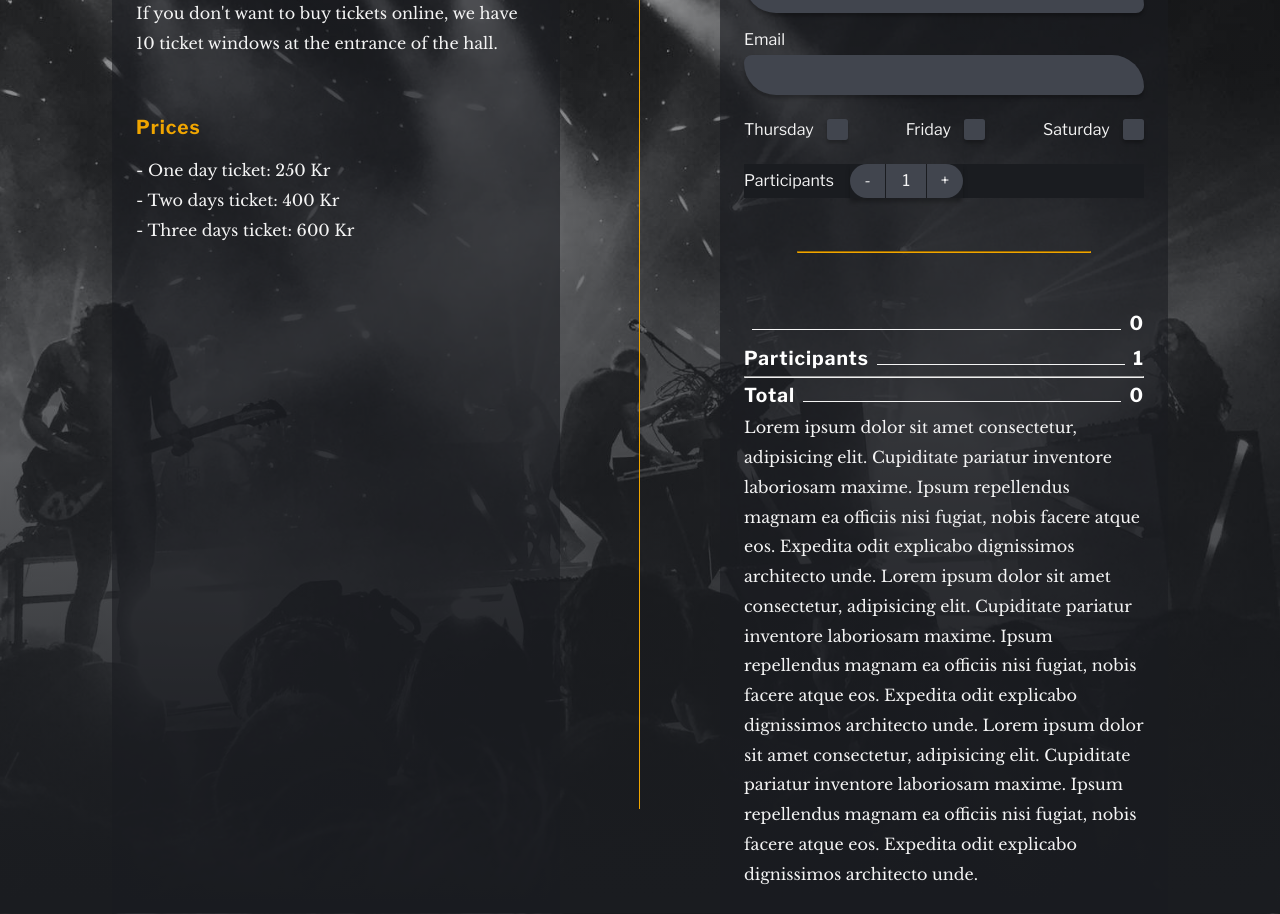
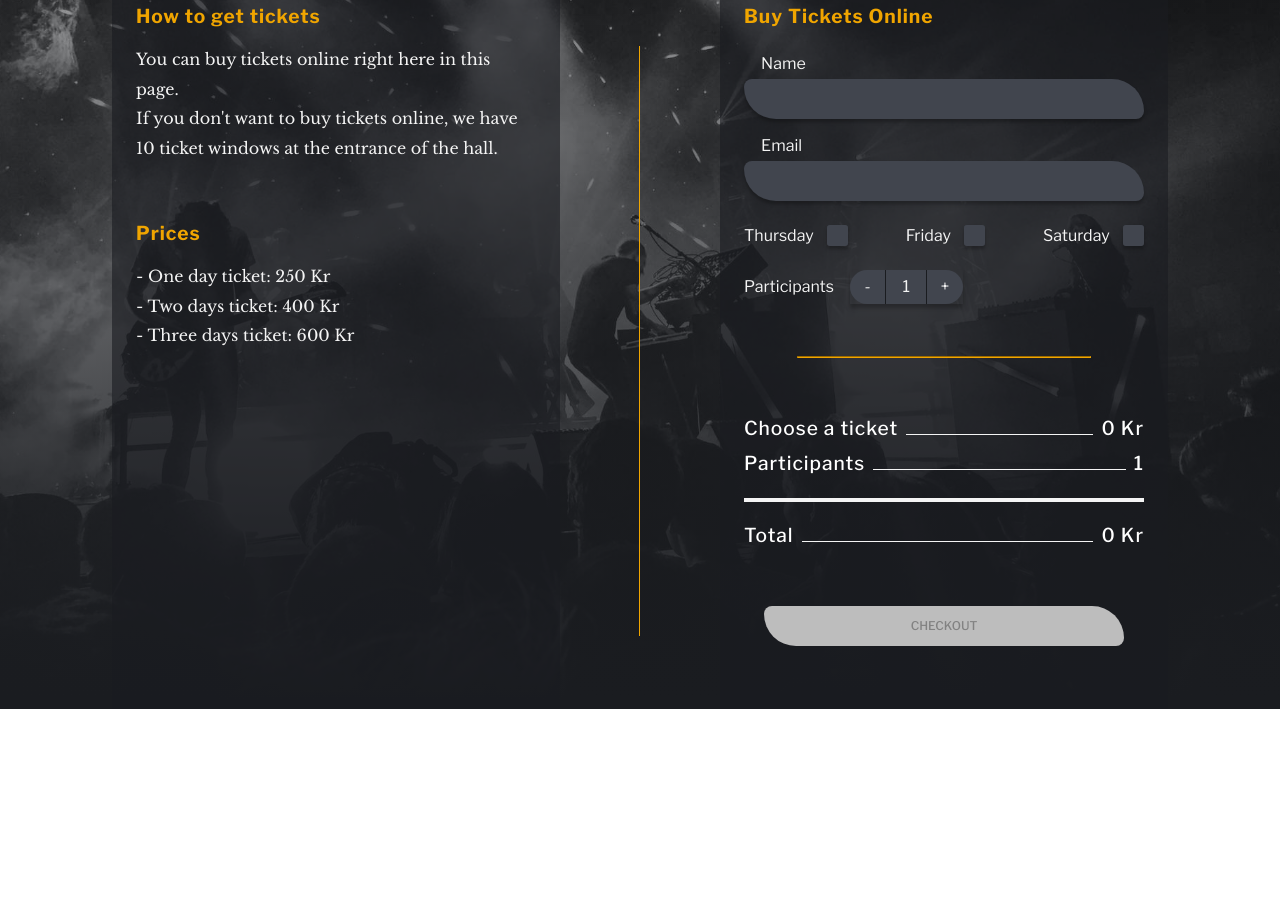
Before and after one commit to jensengbg-christian-mosciatti/ux-rocks, a Vue app: page /#/tickets in a window 1280 px wide. Shown: the part 300-1214 px from the top of the page. After the commit the page ends 1009 px from the top, so only its background shows below. Built offline with nearby package versions, Linux system fonts and the light colour scheme.

Commit message:
work on Ticket page, adjustments on InputField, InputStepper, PrimaryBtn

```diff
--- a/src/components/InputField.vue
+++ b/src/components/InputField.vue
@@ -28,6 +28,7 @@ export default {
 }
 
 p {
+  padding-left: 1.07em;
   color: $white;
   font-family: $font-input;
 }
--- a/src/components/InputStepper.vue
+++ b/src/components/InputStepper.vue
@@ -56,7 +56,7 @@ export default {
   display: flex;
   flex-direction: row;
   align-items: center;
-  background-color: $black;
+  // background-color: $black;
   margin-top: $margin-v-inputfield;
 }
 
--- a/src/components/PrimaryBtn.vue
+++ b/src/components/PrimaryBtn.vue
@@ -1,15 +1,15 @@
 <template>
-  <button class="primary-btn">
-      {{title}}
+  <button :disabled="disabled" class="primary-btn">
+    {{ title }}
   </button>
 </template>
 
 <script>
 export default {
   props: {
-        title: String
-    }
-
+    title: String,
+    disabled: Boolean,
+  },
 }
 </script>
 
@@ -26,14 +26,14 @@ export default {
   color: $black;
   margin: $margin-v-button;
   transition: 0.2s;
-        &:hover{
+  &:hover {
     box-shadow: $hover-glow;
   }
-        &:active{
+  &:active {
     background-color: transparent;
     color: $gold;
   }
-        &:disabled{
+  &:disabled {
     background-color: $grey-4;
     color: $grey-3;
     box-shadow: none;
--- a/src/components/TicketShop.vue
+++ b/src/components/TicketShop.vue
@@ -25,23 +25,26 @@
       label="Participants"
     />
     <hr class="shop-divider" />
-    <div>
+    <div class="shop-summary">
       <div class="shop-line">
         <h2>{{ ticketType }}</h2>
         <span></span>
-        <h2>{{ ticketPrice }}</h2>
+        <h2>{{ addKr(ticketPrice) }}</h2>
       </div>
       <div class="shop-line">
         <h2>Participants</h2>
         <span></span>
         <h2>{{ participants }}</h2>
       </div>
-      <hr />
+      <hr class="total-divider" />
       <div class="shop-line">
         <h2>Total</h2>
         <span></span>
-        <h2>{{ ticketTotalPrice }}</h2>
+        <h2>{{ addKr(ticketTotalPrice) }}</h2>
       </div>
+    </div>
+    <div class="btn-cont">
+      <PrimaryBtn :disabled="!ticketTotalPrice" title="CHECKOUT" />
     </div>
   </div>
 </template>
@@ -50,6 +53,7 @@
 import Input from './InputField'
 import InputChckBox from './InputCheckbox'
 import InputStepper from './InputStepper'
+import PrimaryBtn from '@/components/PrimaryBtn'
 export default {
   data() {
     return {
@@ -62,6 +66,9 @@ export default {
     ticketType() {
       let str = ''
       switch (this.days) {
+        case 0:
+          str = 'Choose a ticket'
+          break
         case 1:
           str = 'One day ticket'
           break
@@ -85,10 +92,15 @@ export default {
     Input,
     InputChckBox,
     InputStepper,
+    PrimaryBtn,
   },
   methods: {
     updTicketDays(value) {
       this.days = this.days + (value === true ? 1 : -1)
+    },
+    addKr(value) {
+      // if (!value || value === 0) return ''
+      return value + ' Kr'
     },
   },
 }
@@ -97,6 +109,7 @@ export default {
 <style lang="scss" scoped>
 h2 {
   line-height: 1em;
+  font-weight: 500;
 }
 
 .input {
@@ -118,7 +131,11 @@ h2 {
   margin: $margin-v-section;
   border-color: $gold;
 }
-
+.total-divider {
+  border-width: 2px;
+  border-color: $white;
+  border-style: solid;
+}
 .shop-line {
   display: flex;
   justify-content: space-between;
@@ -131,4 +148,25 @@ h2 {
     height: 1em;
   }
 }
+
+.shop-line:nth-of-type(2) {
+  margin-bottom: 1em;
+}
+.shop-line:nth-last-of-type(1) {
+  margin-top: 1em;
+}
+
+.shop-summary {
+  margin-bottom: $margin-v-section;
+}
+
+.btn-cont {
+  display: flex;
+  justify-content: center;
+}
+
+.btn-cont button {
+  width: 90%;
+  margin: 0 0 $margin-v-section 0;
+}
 </style>
--- a/src/views/Tickets.vue
+++ b/src/views/Tickets.vue
@@ -26,20 +26,6 @@
       <div class="inner-box ticket-box">
         <h2>Buy Tickets Online</h2>
         <Ticket />
-
-        <p>
-          Lorem ipsum dolor sit amet consectetur, adipisicing elit. Cupiditate
-          pariatur inventore laboriosam maxime. Ipsum repellendus magnam ea
-          officiis nisi fugiat, nobis facere atque eos. Expedita odit explicabo
-          dignissimos architecto unde. Lorem ipsum dolor sit amet consectetur,
-          adipisicing elit. Cupiditate pariatur inventore laboriosam maxime.
-          Ipsum repellendus magnam ea officiis nisi fugiat, nobis facere atque
-          eos. Expedita odit explicabo dignissimos architecto unde. Lorem ipsum
-          dolor sit amet consectetur, adipisicing elit. Cupiditate pariatur
-          inventore laboriosam maxime. Ipsum repellendus magnam ea officiis nisi
-          fugiat, nobis facere atque eos. Expedita odit explicabo dignissimos
-          architecto unde.
-        </p>
       </div>
     </section>
   </main>
@@ -66,10 +52,14 @@ main {
   flex-direction: column;
   align-items: center;
 }
+
+.title {
+  margin: $margin-v-section;
+}
+
 .main-cont {
   display: grid;
   column-gap: 10em;
-  // grid-template: 1fr 1fr / 1fr;
   grid-template: max-content max-content / 1fr;
   position: relative;
 }
```
Lines whose indentation alone changed are shown as unchanged.
